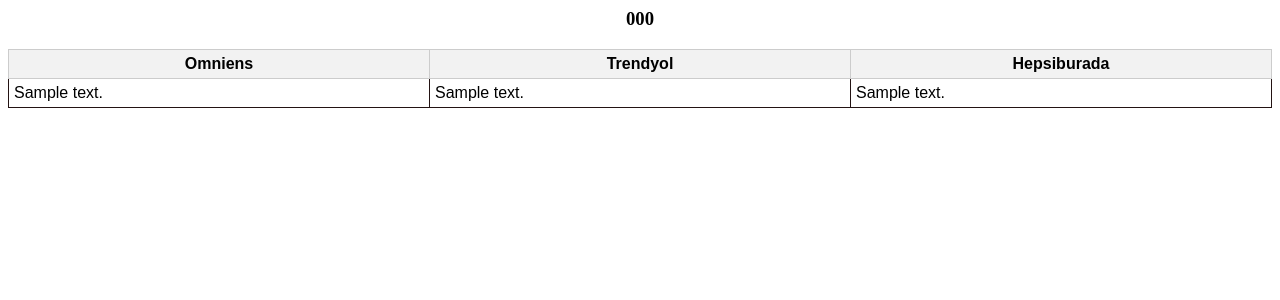
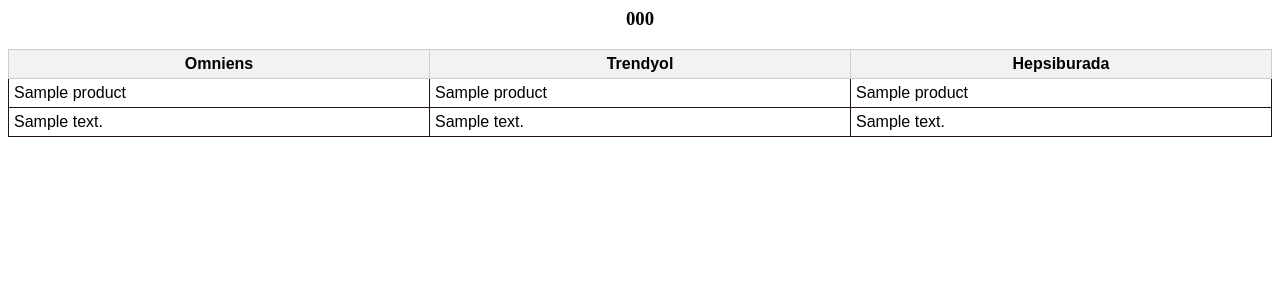
Before and after one commit to aliemrenebiler/Automation_with_Selenium, a Python web app: template templates/jinja/product_desc_comparison.html in a window 1280 px wide. Shown: the top 300 px of the page. Run offline with Jinja, Linux system fonts and the light colour scheme; the template is opened without the code that fills it: most values are stand-ins (such as "Sample title", 1, 10 or a date in 2020).

Commit message:
added product names to comparison html

```diff
--- a/templates/jinja/product_desc_comparison.html
+++ b/templates/jinja/product_desc_comparison.html
@@ -36,6 +36,23 @@
         </tr>
         <tr>
             <td class="table-cell">
+                {%- if product["omniens_name"] -%}
+                {{ product["omniens_name"] }}
+                {%- endif -%}
+            </td>
+            <td class="table-cell">
+                {%- if product["trendyol_name"] -%}
+                {{ product["trendyol_name"] }}
+                {%- endif -%}
+            </td>
+            <td class="table-cell">
+                {%- if product["hepsiburada_name"] -%}
+                {{ product["hepsiburada_name"] }}
+                {%- endif -%}
+            </td>
+        </tr>
+        <tr>
+            <td class="table-cell">
                 {%- if product["omniens_desc"] -%}
                 {{ product["omniens_desc"] }}
                 {%- endif -%}
```
